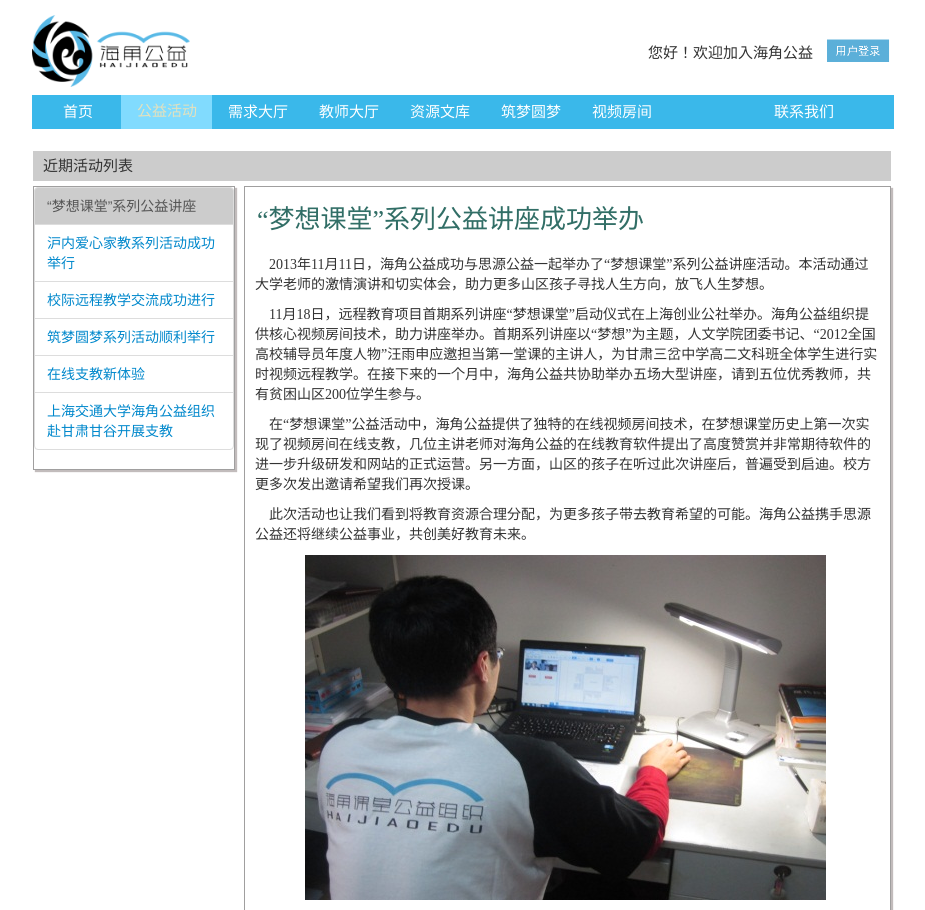
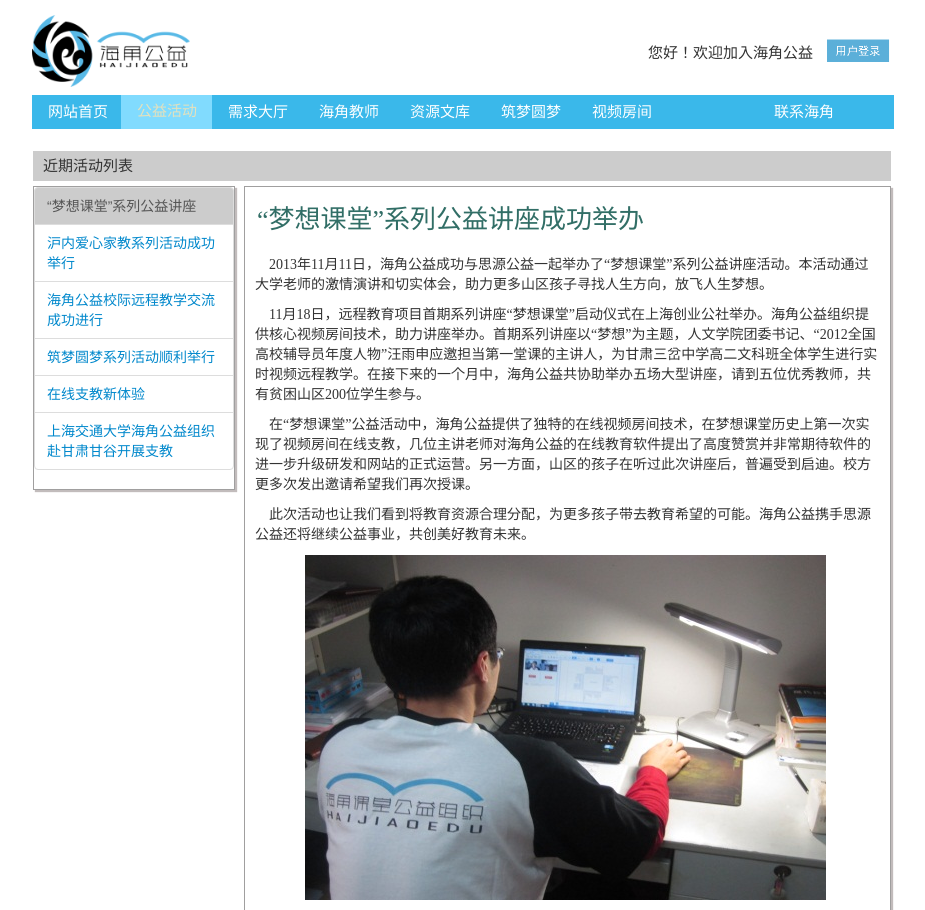
Before and after one commit to dashulu/haijiaogongyi, a PHP site: page /activity.php in a window 1280 px wide. Shown: the top 910 px of the page, without its empty margins (177-1102 px from the left). Run offline with PHP 8.4, Linux system fonts and the light colour scheme.

Commit message:
init commit before modify second version interface

```diff
--- a/activity.php
+++ b/activity.php
@@ -64,7 +64,7 @@
 						<ul class="nav nav-tabs nav-stacked" role="tablist">
 						  <li role="presentation" class="active"><a onclick="change_selected(this)" id="activity1" >“梦想课堂”系列公益讲座</a></li>
 						  <li role="presentation"><a onclick="change_selected(this)"  id="activity2"  >沪内爱心家教系列活动成功举行</a></li>
-						  <li role="presentation"><a onclick="change_selected(this)"  id="activity3" >校际远程教学交流成功进行</a></li>
+						  <li role="presentation"><a onclick="change_selected(this)"  id="activity3" >海角公益校际远程教学交流成功进行</a></li>
 						  <li role="presentation"><a onclick="change_selected(this)"  id="activity4" >筑梦圆梦系列活动顺利举行</a></li>
 						  <li role="presentation"><a onclick="change_selected(this)"  id="activity5" >在线支教新体验</a></li>
 						  <li role="presentation"><a onclick="change_selected(this)"  id="activity6" >上海交通大学海角公益组织赴甘肃甘谷开展支教</a></li>
@@ -100,14 +100,21 @@
 							</p>
 						</div>
 						<div style="margin:10 10 10 10;font-family:黑体;display:none" id="activity3_div" >
-							<h1>校际远程教学交流成功进行</h1>
+							<h1>海角公益校际远程教学交流成功进行</h1>
 							<p>
-								&nbsp&nbsp&nbsp&nbsp2014年1月1日起，海角公益组织开始进行校际远程教学交流活动。在活动当中，海角已经覆盖10余所中小学，遍及5个区县，为参与教师提供了便捷、流畅的在线远程教学交流活动新体验，得到了老师们的肯定。</p>
+								&nbsp&nbsp&nbsp&nbsp2014年1月1日起，海角公益组织开始进行校际远程教学交流活动。在活动当中，海角已经覆盖10余所中小学，遍及5个区县，为参与教师提供了便捷、流畅的在线远程教学交流活动新体验，得到了老师们的肯定。
+								<img src="images/activity1.jpg" style="width:500px;margin-left:40px;"/>
+							</p>
 							<p>
-								&nbsp&nbsp&nbsp&nbsp传统的校际教学交流是教育主管部门为了改变教育资源分配矛盾而提出的措施，是将重点学校与教学力量稍弱的学校进行结对共建。以往的教学交流活动动辄花费半天一天，而很多时间都耗费在路途当中，来回奔波也使参与教师疲惫不堪。随着海角视频教室的正式使用，我们的服务对象不仅仅局限于学生群体，我们也为需要实时视频交流服务的老师带去了切实的便利。</p>
+								&nbsp&nbsp&nbsp&nbsp传统的校际教学交流是教育主管部门为了改变教育资源分配矛盾而提出的措施，是将重点学校与教学力量稍弱的学校进行结对共建。以往的教学交流活动动辄花费半天一天，而很多时间都耗费在路途当中，来回奔波也使参与教师疲惫不堪。随着海角视频教室的正式使用，我们的服务对象不仅仅局限于学生群体，我们也为需要实时视频交流服务的老师带去了切实的便利。
+
+							</p>
+							<img src="images/activity2.jpg" style="width:500px;margin-left:40px;"/>
 							<p>
 								&nbsp&nbsp&nbsp&nbsp通过使用海角视频教室，方便城区重点学校的优质课程资源向近郊师资力量稍薄弱的学校流动，节省原本校际教学交流活动时所花费的大量的时间、人力与物力，而教学交流活动的实时互动性不减，同时也能够增加教学交流活动的频率，提高教学交流活动的效率，促进参与教师教学水平的提高。
+
 							</p>
+							<img src="images/activity3.jpg" style="width:500px;margin-left:40px;"/>
 							<p>
 								&nbsp&nbsp&nbsp&nbsp未来海角还将与更多的学校联系合作，为改善学校间教育资源分配不均继续努力。
 							</p>
@@ -115,11 +122,16 @@
 						<div style="margin:10 10 10 10;font-family:黑体;display:none" id="activity4_div" >
 							<h1>筑梦圆梦系列活动顺利举行</h1>
 							<p>
-								&nbsp&nbsp&nbsp&nbsp2014年7月起，海角公益组织前往吉林、甘肃等地进行线上线下结合的支教实践活动，活动惠及中小学生及在再培训教师超过1000余人。海角公益组织发起了筑梦圆梦系列活动，由这些学生通过海角发布自己的心愿，社会爱心人士可以在海角的爱心墙上认领心愿，从而帮助这些贫困地区的孩子们实现愿望。活动取得了良好的反响。</p>
+								&nbsp&nbsp&nbsp&nbsp2014年7月起，海角公益组织前往吉林、甘肃等地进行线上线下结合的支教实践活动，活动惠及中小学生及在再培训教师超过1000余人。海角公益组织发起了筑梦圆梦系列活动，由这些学生通过海角发布自己的心愿，社会爱心人士可以在海角的爱心墙上认领心愿，从而帮助这些贫困地区的孩子们实现愿望。活动取得了良好的反响。
+								<img src="images/zhumeng1.jpg" style="width:500px;margin-left:40px;"/>
+							</p>
 							<p>
-								&nbsp&nbsp&nbsp&nbsp海角在前往甘肃等地进行实地支教与远程支教相结合的实践活动过程中发现，贫困地区的孩子们的生活和学习状况还有很多比较艰苦的地方，非常需要我们和社会爱心人士的帮助。他们缺少多媒体设备，很多和电脑相关的课程无法顺利上到；他们的桌椅破旧，木质的桌椅有一些已破洞不堪；他们缺少文具书本，很多的时候需要很节省地去用一根笔……他们的很多心愿很小很小，比如一根笔、一本书……但是这些心愿如果能够满足，这些孩子们就会无比地快乐。因此，海角公益组织用海角平台将孩子们的心愿展示出来，形成一个满满的心愿墙，爱心人士一旦认领后，这个心愿墙也变成了盛满爱心的爱心墙。到目前为止，海角已经帮助数十名学生实现了他们的心愿。</p>
+								&nbsp&nbsp&nbsp&nbsp海角在前往甘肃等地进行实地支教与远程支教相结合的实践活动过程中发现，贫困地区的孩子们的生活和学习状况还有很多比较艰苦的地方，非常需要我们和社会爱心人士的帮助。他们缺少多媒体设备，很多和电脑相关的课程无法顺利上到；他们的桌椅破旧，木质的桌椅有一些已破洞不堪；他们缺少文具书本，很多的时候需要很节省地去用一根笔……他们的很多心愿很小很小，比如一根笔、一本书……但是这些心愿如果能够满足，这些孩子们就会无比地快乐。因此，海角公益组织用海角平台将孩子们的心愿展示出来，形成一个满满的心愿墙，爱心人士一旦认领后，这个心愿墙也变成了盛满爱心的爱心墙。到目前为止，海角已经帮助数十名学生实现了他们的心愿。
+								<img src="images/zhumeng2.jpg" style="width:500px;margin-left:40px;"/>
+							</p>
 							<p>
 								&nbsp&nbsp&nbsp&nbsp在未来，海角仍然将这个筑梦圆梦活动继续下去，并不断做大，让爱心通过海角平台得到进一步发扬与传递！
+								<img src="images/zhumeng3.jpg" style="width:500px;margin-left:40px;"/>
 							</p>
 
 						</div>
@@ -159,12 +171,15 @@
 							<p>
 								&nbsp&nbsp&nbsp&nbsp8月8日至15日，来自上海交通大学的海角公益组织从上海出发，经过27个小时的奔波，跨越了超过1713公里的距离，来到甘肃省天水市甘谷县，在总门学校等5所中小学开展支教及走访调研活动。</p>
 							<p>
-								&nbsp&nbsp&nbsp&nbsp海角公益组织是专注于发展在线支教的公益组织，由上海交通大学在校学生组成。海角公益利用团队自主研发的海角实时视频教室实现了语音与视频实时互动的在线教学，通过简洁的操作完成教学所需的各项功能，保证在线教学高效流畅。</p>
+								&nbsp&nbsp&nbsp&nbsp海角公益组织是专注于发展在线支教的公益组织，由上海交通大学在校学生组成。海角公益利用团队自主研发的海角实时视频教室实现了语音与视频实时互动的在线教学，通过简洁的操作完成教学所需的各项功能，保证在线教学高效流畅。
+								<img src="images/shanghai1.jpg" style="width:500px;margin-left:40px;"/>
+							</p>
 							<p>
 								&nbsp&nbsp&nbsp&nbsp海角公益组织在总门学校开展了为期三天的支教活动，为当地学生开设线下及线上两部分课程，其中线下课程包括英语音标、口语及歌曲学唱，线上课程包括三国选讲、我的大学及机器人入门等。其中，海角独特的线上授课模式以其清晰流畅、互动性强等特点受到同学们的热烈欢迎。丰富多彩的授课内容与生动活泼的授课风格让总门学子真正体验到海角在线支教的全新魅力，同学们在课堂上与线上教师开展实时互动，提升课堂参与度从而保障线上课程的教学效果。短暂而充实的三天支教过程中，海角志愿者老师与当地同学们学在一起、玩在一起，彼此间结下了深厚的友谊，教学效果也得到总门学校校方的高度评价。
 							</p>
 							<p>
 							&nbsp&nbsp&nbsp&nbsp三天活动的结束并不是海角对总门学校支教的结束，线上支教将成为学生们日后日常学习的持续而有益的补充。本次活动中，上海交通大学海角公益组织成功与甘谷县六峰镇的总门九年制学校合作建立了“上海交通大学海角公益组织第一远程支教点”。今后，来自上海交通大学等多所著名高校的志愿教师会通过海角网站与支教学校开展长期、系统的线上支教课程，利用互联网普及的机会为偏远地区的孩子们带去优质教育资源，在学习之路上为他们助力成长。
+								<img src="images/shanghai2.jpg" style="width:500px;margin-left:40px;"/>
 							</p>
 							<p>
 								&nbsp&nbsp&nbsp&nbsp另外，海角公益组织还走访调研了其他4所甘谷当地中小学，受到校方的热烈欢迎，为将来双方在远程支教方面的进一步合作奠定基础。
--- a/db.inc.php
+++ b/db.inc.php
@@ -10,6 +10,7 @@
 				include(ERR_FILE);
 				exit;
 			}
+
 		}
 
 		public function insert_id() {
--- a/header.php
+++ b/header.php
@@ -201,7 +201,7 @@
 		if($page == "index")
 			echo 'class="selected"';
 		echo '	>
-										<a href="index.php">首页</a>
+										<a href="index.php">网站首页</a>
 									</li>
 									<li ';
 		if($page == "activity")
@@ -219,7 +219,7 @@
 		if($page == "teacher")
 			echo 'class="selected"';
 		echo '>
-										<a href="teacher.php">教师大厅</a>
+										<a href="teacher.php">海角教师</a>
 									</li>
 									<li ';
 		if($page == "resource")
@@ -242,7 +242,7 @@
 		if($page == "contact")
 			echo 'class="selected"';
 		echo '>
-										<a href="contact.php">联系我们</a>
+										<a href="contact.php">联系海角</a>
 									</li>
 								</ul>
 							</div>
@@ -446,7 +446,7 @@
 							<div id="navigation">
 								<ul>
 									<li class="selected" >
-										<a href="index.php">首页</a>
+										<a href="index.php">网站首页</a>
 									</li>
 									<li >
 										<a href="activity.php">公益活动</a>
@@ -455,7 +455,7 @@
 										<a href="demand.php">需求大厅</a>
 									</li>
 									<li >
-										<a href="teacher.php">教师大厅</a>
+										<a href="teacher.php">海角教师</a>
 									</li>
 									<li >
 										<a href="resource.php">资源文库</a>
@@ -470,7 +470,7 @@
 									<li>
 									</li>
 									<li >
-										<a href="contact.php">联系我们</a>
+										<a href="contact.php">联系海角</a>
 									</li>
 								</ul>
 							</div>
--- a/upload_favicon.php
+++ b/upload_favicon.php
@@ -23,7 +23,7 @@
 			$type = explode(".", $name);
 			$type = $type[1];
 			$dir = FAVICON_DIR;
-			$name = $dir."\\".$_SESSION['valid_user'];
+			$name = $dir."\\".iconv("UTF-8","gb2312",$_SESSION['valid_user']);
 //			move_uploaded_file($_FILES["file"]["tmp_name"], $name.".".$type);
 			resizeimage($_FILES["file"]["tmp_name"], 120, 120, $name.".png");
 			unlink($_FILES["file"]["tmp_name"]);
```
Also changed, not shown: dossier.gif (added), images/activity1.jpg (added), images/activity2.jpg (added), images/activity3.jpg (added), images/shanghai1.jpg (added), images/shanghai2.jpg (added), images/zhumeng1.jpg (added), images/zhumeng2.jpg (added), images/zhumeng3.jpg (added), logo_i.gif (added).
